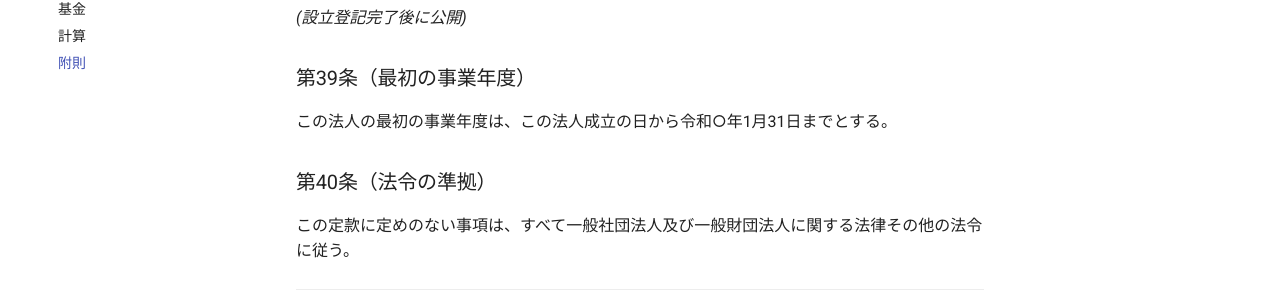
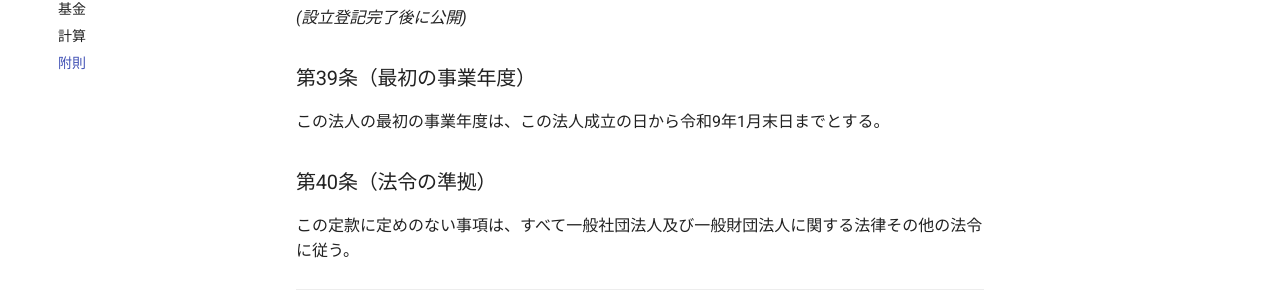
Before and after one commit to sage-base/corporation-docs, an MkDocs documentation site: the page built from docs/organization/articles-of-incorporation/rationale/supplementary-provisions.md, in a window 1280 px wide. Shown: the part 455-758 px from the top of the page. Built offline with MkDocs 1.6.1 and Material for MkDocs 9.7.7, drawn with Linux system fonts in a browser that asks for light colours.

Commit message:
附則の最初の事業年度を令和9年1月末日に修正
Co-Authored-By: Claude Opus 4.5 <noreply@anthropic.com>

```diff
--- a/docs/organization/articles-of-incorporation/rationale/supplementary-provisions.md
+++ b/docs/organization/articles-of-incorporation/rationale/supplementary-provisions.md
@@ -11,7 +11,7 @@
 *(設立登記完了後に公開)*
 
 ### 第39条（最初の事業年度）
-この法人の最初の事業年度は、この法人成立の日から令和○年1月31日までとする。
+この法人の最初の事業年度は、この法人成立の日から令和9年1月末日までとする。
 
 ### 第40条（法令の準拠）
 この定款に定めのない事項は、すべて一般社団法人及び一般財団法人に関する法律その他の法令に従う。
```
